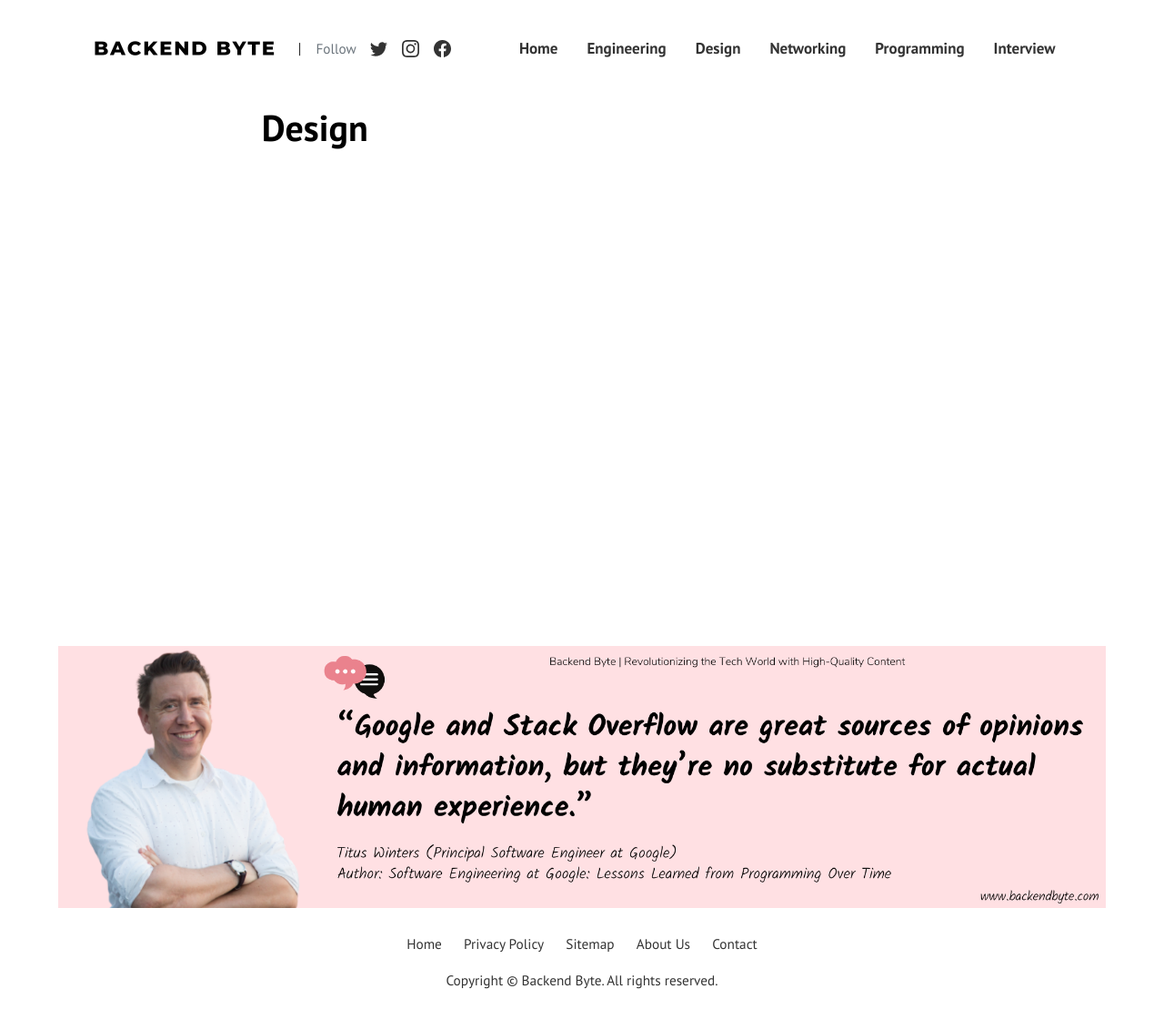
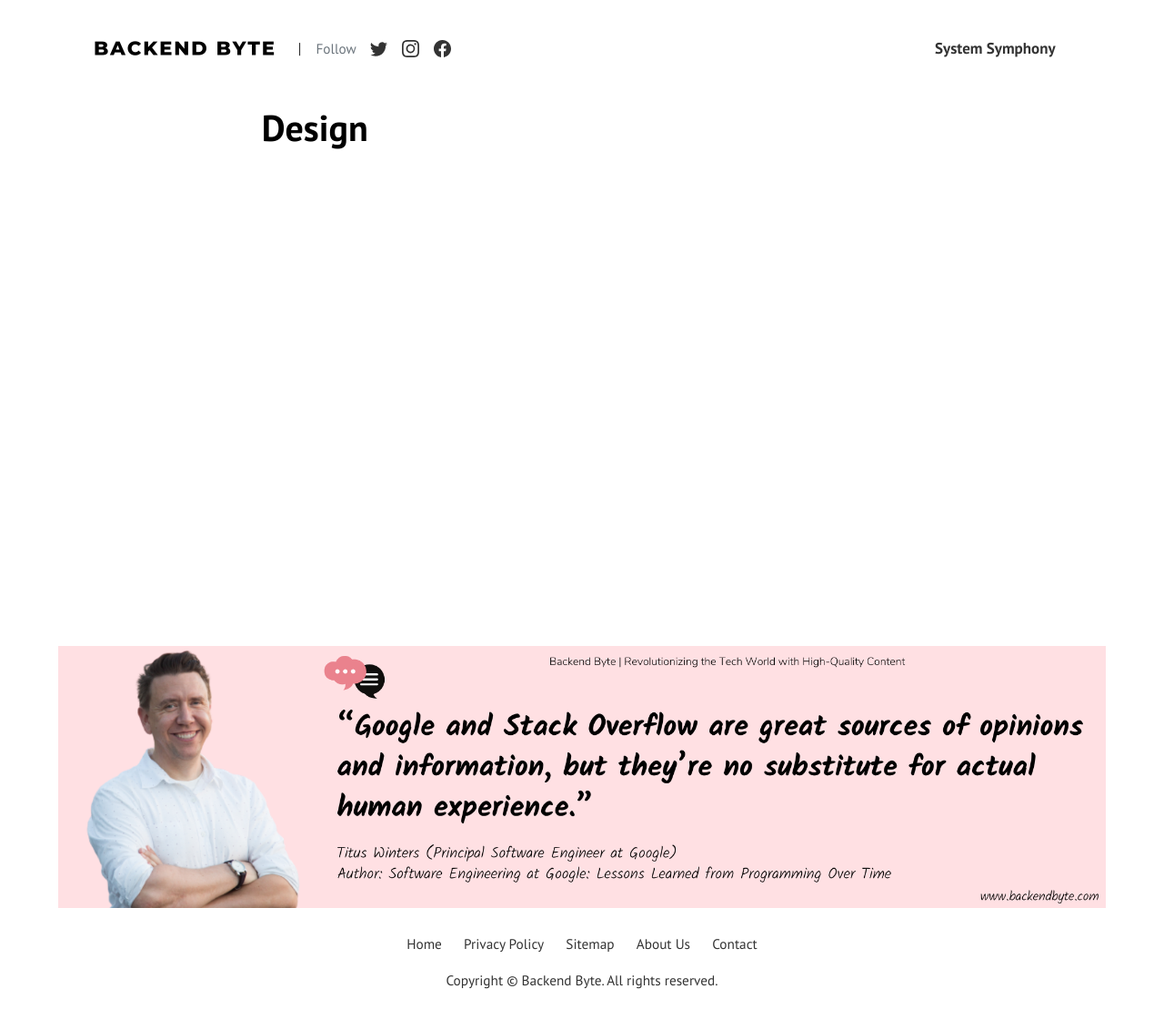
Before and after one commit to Backend-Byte-Official/backendbyte.github.io, a Jekyll site: the page built from pages/design.html, in a window 1280 px wide and 1120 px high. Shown: the whole window at 91% size. Built offline with Jekyll 4.4.1, drawn with Linux system fonts in a browser that asks for light colours.

```diff
--- a/_data/menus.yml
+++ b/_data/menus.yml
@@ -1,23 +1,23 @@
 # Top Menu
 topmenu:
 
-- title: Home
+- title: System Symphony
   url: ""
 
-- title: Engineering
-  url: "engineering/"
+# - title: Engineering
+#   url: "engineering/"
 
-- title: Design
-  url: "design/"
+# - title: Design
+#   url: "design/"
 
-- title: Networking
-  url: "networking/"
+# - title: Networking
+#   url: "networking/"
 
-- title: Programming
-  url: "programming/"
+# - title: Programming
+#   url: "programming/"
 
-- title: Interview
-  url: "interview/"
+# - title: Interview
+#   url: "interview/"
 
 # - title: Get this theme
 #   url: https://bootstrapstarter.com/template-affiliates-bootstrap-jekyll/
```
